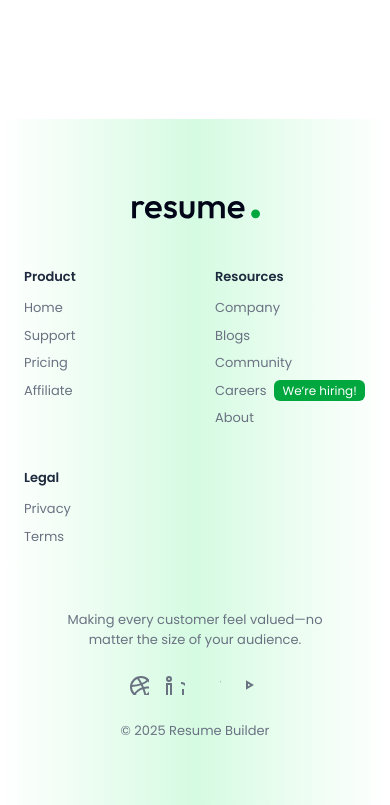
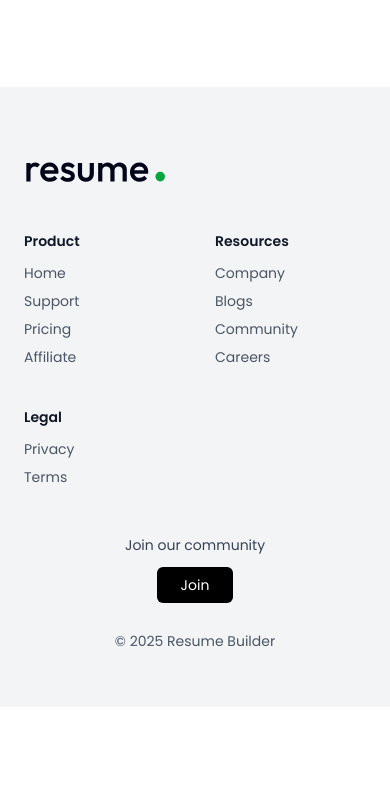
Before and after one commit to daniish-ansarii/resume-builder-ai, a React (Vite) app in the folder client/: page / in a window 390 px wide. Shown: the part 2996-3801 px from the top of the page. After the commit the page ends 3703 px from the top, so only its background shows below. Built offline with nearby package versions, Linux system fonts and the light colour scheme.

Commit message:
Fixing again Responsive Footer

```diff
--- a/client/src/components/home/Footer.jsx
+++ b/client/src/components/home/Footer.jsx
@@ -2,124 +2,69 @@
 
 const Footer = () => {
   return (
-    <>
-      <footer className="w-full bg-gradient-to-r from-white via-green-200/60 to-white mt-40 px-6 md:px-16 lg:px-24 xl:px-32 py-16 text-[13px] text-gray-500 flex flex-col gap-16">
+    <footer className="w-full bg-gray-100 mt-32 px-6 md:px-16 lg:px-24 py-14 text-sm text-gray-600">
 
-        {/* TOP SECTION */}
-        <div className="w-full grid grid-cols-2 sm:grid-cols-3 lg:grid-cols-4 gap-10 md:gap-16">
+      {/* TOP */}
+      <div className="grid grid-cols-2 sm:grid-cols-3 lg:grid-cols-4 gap-10">
 
         {/* Logo */}
-          <div className="col-span-2 sm:col-span-1 flex justify-center sm:justify-start">
-            <a href="#">
-              <img src="/logo.svg" alt="logo" className="h-11 w-auto" />
-            </a>
+        <div className="col-span-2 sm:col-span-1">
+          <img src="/logo.svg" alt="logo" className="h-12 w-auto" />
         </div>
 
         {/* Product */}
         <div>
-            <p className="text-slate-800 font-semibold mb-3">Product</p>
+          <p className="text-gray-900 font-semibold mb-3">Product</p>
           <ul className="space-y-2">
-              <li><a href="/" className="hover:text-green-600">Home</a></li>
-              <li><a href="/" className="hover:text-green-600">Support</a></li>
-              <li><a href="/" className="hover:text-green-600">Pricing</a></li>
-              <li><a href="/" className="hover:text-green-600">Affiliate</a></li>
+            <li><a href="#" className="hover:text-black">Home</a></li>
+            <li><a href="#" className="hover:text-black">Support</a></li>
+            <li><a href="#" className="hover:text-black">Pricing</a></li>
+            <li><a href="#" className="hover:text-black">Affiliate</a></li>
           </ul>
         </div>
 
         {/* Resources */}
         <div>
-            <p className="text-slate-800 font-semibold mb-3">Resources</p>
+          <p className="text-gray-900 font-semibold mb-3">Resources</p>
           <ul className="space-y-2">
-              <li><a href="/" className="hover:text-green-600">Company</a></li>
-              <li><a href="/" className="hover:text-green-600">Blogs</a></li>
-              <li><a href="/" className="hover:text-green-600">Community</a></li>
-              <li>
-                <a href="/" className="hover:text-green-600">
-                  Careers
-                  <span className="text-xs text-white bg-green-600 rounded-md ml-2 px-2 py-0.5">
-                    We’re hiring!
-                  </span>
-                </a>
-              </li>
-              <li><a href="/" className="hover:text-green-600">About</a></li>
+            <li><a href="#" className="hover:text-black">Company</a></li>
+            <li><a href="#" className="hover:text-black">Blogs</a></li>
+            <li><a href="#" className="hover:text-black">Community</a></li>
+            <li><a href="#" className="hover:text-black">Careers</a></li>
           </ul>
         </div>
 
         {/* Legal */}
         <div>
-            <p className="text-slate-800 font-semibold mb-3">Legal</p>
+          <p className="text-gray-900 font-semibold mb-3">Legal</p>
           <ul className="space-y-2">
-              <li><a href="/" className="hover:text-green-600">Privacy</a></li>
-              <li><a href="/" className="hover:text-green-600">Terms</a></li>
+            <li><a href="#" className="hover:text-black">Privacy</a></li>
+            <li><a href="#" className="hover:text-black">Terms</a></li>
           </ul>
         </div>
       </div>
 
-        {/* BOTTOM SECTION */}
-        <div className="w-full flex flex-col items-center lg:items-end text-center lg:text-right gap-3">
+      {/* BOTTOM */}
+      <div className="w-full mt-12 flex flex-col items-center gap-3">
 
-          <p className="max-w-64">
-            Making every customer feel valued—no matter the size of your audience.
-          </p>
+        <p className="text-center text-gray-700">Join our community</p>
 
-          {/* SOCIAL ICONS */}
-          <div className="flex items-center justify-center lg:justify-end gap-4 mt-3 flex-wrap">
-            {/* Dribbble */}
-            <a href="https://dribbble.com/" target="_blank" rel="noreferrer">
-              <svg xmlns="http://www.w3.org/2000/svg" width="24" height="24"
-                fill="none" stroke="currentColor" strokeWidth="2"
-                className="size-5 hover:text-green-500">
-                <circle cx="12" cy="12" r="10"></circle>
-                <path d="M19.13 5.09C15.22 9.14 10 10.44 2.25 10.94"></path>
-                <path d="M21.75 12.84c-6.62-1.41-12.14 1-16.38 6.32"></path>
-                <path d="M8.56 2.75c4.37 6 6 9.42 8 17.72"></path>
-              </svg>
-            </a>
+        {/* Join Button */}
+        <button className="bg-black text-white px-6 py-2 rounded-md hover:opacity-80">
+          Join
+        </button>
 
-            {/* LinkedIn */}
-            <a href="https://www.linkedin.com/in/daniish-ansarii/"
-              target="_blank" rel="noreferrer">
-              <svg xmlns="http://www.w3.org/2000/svg" width="24" height="24"
-                fill="none" stroke="currentColor" strokeWidth="2"
-                className="size-5 hover:text-green-500">
-                <path d="M16 8a6 6 0 0 1 6 6v7h-4v-7a2 2 0 0 0-2-2..."></path>
-                <rect width="4" height="12" x="2" y="9"></rect>
-                <circle cx="4" cy="4" r="2"></circle>
-              </svg>
-            </a>
-
-            {/* X (Twitter) */}
-            <a href="https://x.com/" target="_blank" rel="noreferrer">
-              <svg xmlns="http://www.w3.org/2000/svg" width="24" height="24"
-                fill="none" stroke="currentColor" strokeWidth="2"
-                className="size-5 hover:text-green-500">
-                <path d="M22 4s-.7 2.1-2 3.4..."></path>
-              </svg>
-            </a>
-
-            {/* YouTube */}
-            <a href="https://www.youtube.com/" target="_blank" rel="noreferrer">
-              <svg xmlns="http://www.w3.org/2000/svg" width="24" height="24"
-                fill="none" stroke="currentColor" strokeWidth="2"
-                className="size-6 hover:text-green-500">
-                <path d="M2.5 17a24.12 24.12 0 0 1 0-10..."></path>
-                <path d="m10 15 5-3-5-3z"></path>
-              </svg>
-            </a>
+        <p className="text-center mt-4">© 2025 Resume Builder</p>
       </div>
 
-          <p className="mt-3 text-center">© 2025 Resume Builder</p>
-        </div>
-      </footer>
-
-      {/* GLOBAL POPPINS FONT */}
+      {/* Global Font */}
       <style>
         {`
           @import url('https://fonts.googleapis.com/css2?family=Poppins:wght@300;400;500;600&display=swap');
           * { font-family: 'Poppins', sans-serif; }
         `}
       </style>
-    </>
+    </footer>
   );
 };
 
```
Lines whose indentation alone changed are shown as unchanged.
